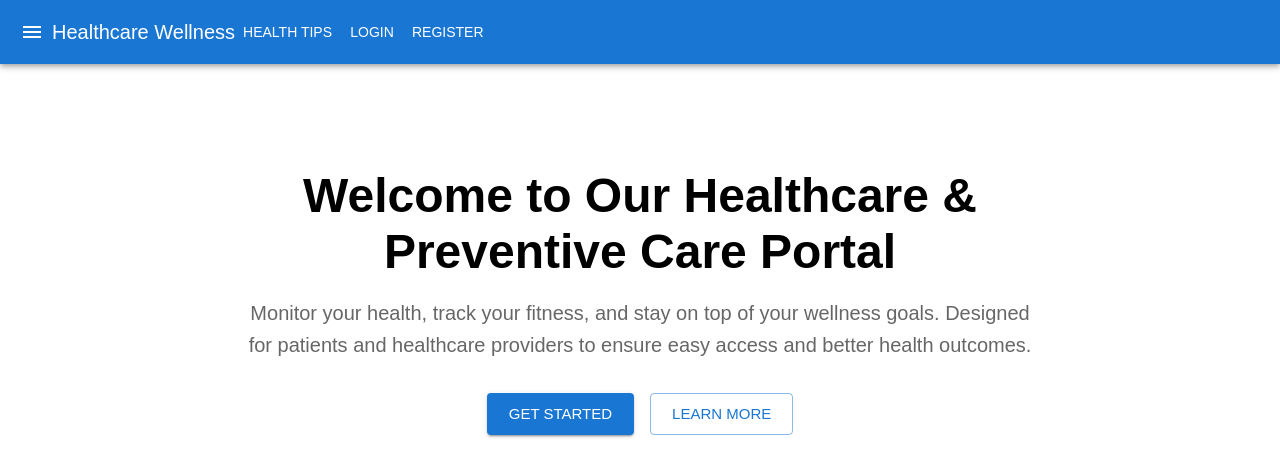
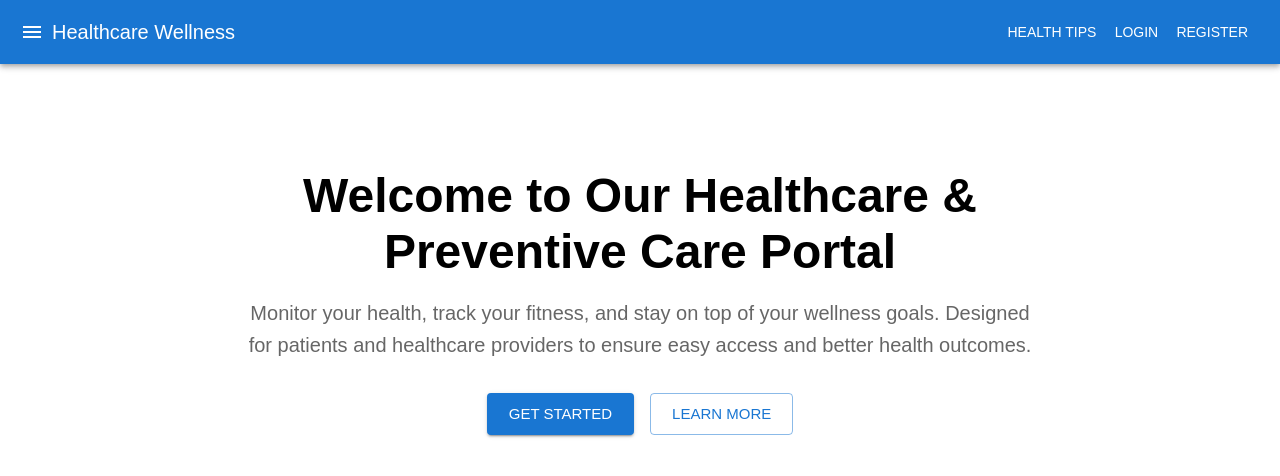
Before and after one commit to HarshithaDinesh/hms, a React (Create React App) app in the folder client/: page / in a window 1280 px wide. Shown: the top 476 px of the page. Built offline with nearby package versions, Linux system fonts and the light colour scheme.

Commit message:
Update layout.jsx

```diff
--- a/client/src/layout.jsx
+++ b/client/src/layout.jsx
@@ -11,12 +11,13 @@ import {
   ListItemText,
   Typography,
   ListItemButton,
+  Box,
 } from "@mui/material";
 import MenuIcon from "@mui/icons-material/Menu";
 
 export default function Layout() {
   const [open, setOpen] = useState(false);
-  const navigate = useNavigate(); // ✅ Now useNavigate() works correctly
+  const navigate = useNavigate();
 
   const toggleDrawer = () => {
     setOpen(!open);
@@ -42,6 +43,9 @@ export default function Layout() {
           >
             Healthcare Wellness
           </Typography>
+
+          {/* Push buttons to the right */}
+          <Box sx={{ marginLeft: "auto" }}>
             <Button color="inherit" onClick={() => navigate("/healthtips")}>
               Health Tips
             </Button>
@@ -51,6 +55,7 @@ export default function Layout() {
             <Button color="inherit" onClick={() => navigate("/register")}>
               Register
             </Button>
+          </Box>
         </Toolbar>
       </AppBar>
 
```
Lines whose indentation alone changed are shown as unchanged.
